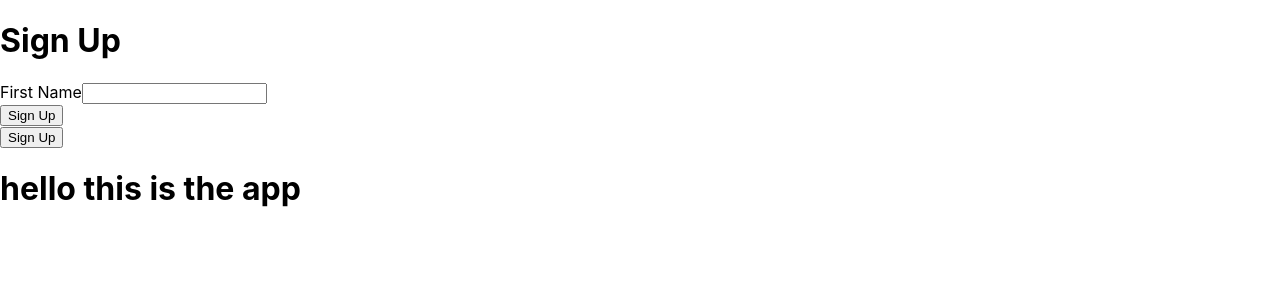
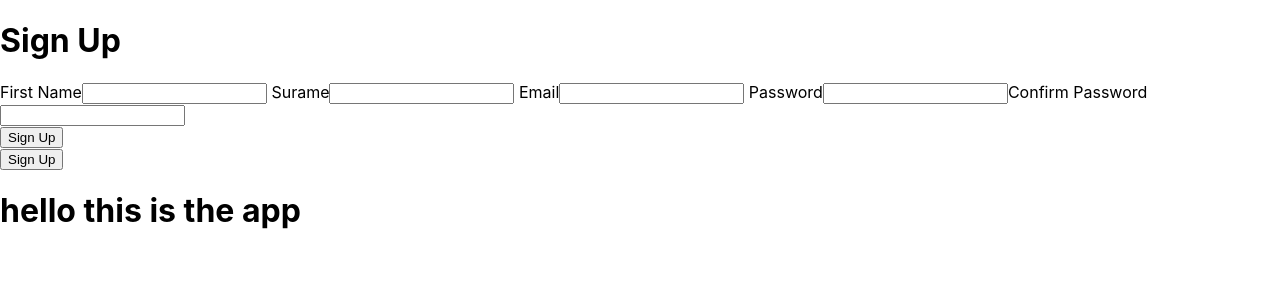
Before and after one commit to n335h/doggystuff, a React (Create React App) app: page /SignUp in a window 1280 px wide. Shown: the top 300 px of the page. Built offline with nearby package versions, Linux system fonts and the light colour scheme; no server answers.

Commit message:
label/inputs for form

```diff
--- a/src/pages/SignInSignUp/Components/SignUp/SignUp.tsx
+++ b/src/pages/SignInSignUp/Components/SignUp/SignUp.tsx
@@ -64,6 +64,34 @@ return (
                 name='first_name'
                 onChange={handleChange}
                 required
+            />  <label htmlFor='first_name'>Surame</label>
+            <input
+                id='last_name'
+                type='text'
+                name='last_name'
+                onChange={handleChange}
+                required
+            />  <label htmlFor='first_name'>Email</label>
+            <input
+                id='email'
+                type='text'
+                name='email'
+                onChange={handleChange}
+                required
+            />  <label htmlFor='password'>Password</label>
+            <input
+                id='password'
+                type='text'
+                name='password'
+                onChange={handleChange}
+                required
+            /><label htmlFor='confirmPassword'>Confirm Password</label>
+            <input
+                id='confirmPassword'
+                type='text'
+                name='confirmPassword'
+                onChange={handleChange}
+                required
             />
         </form>
         <button type='submit'>Sign Up</button>
```
